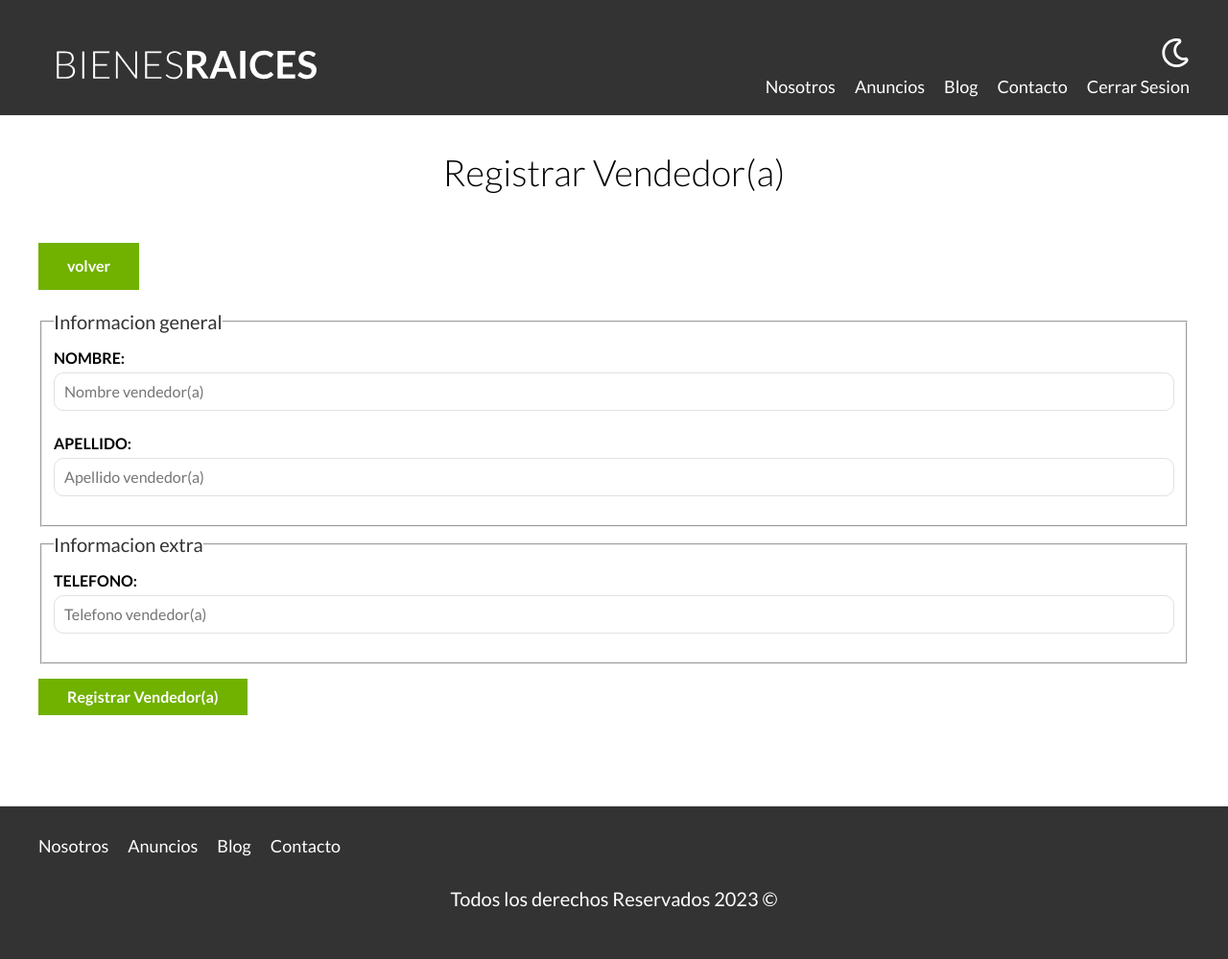
After one commit to luisChambilla20/Bienes-Raices, a PHP site: page /admin/vendedores/crear.php in a window 1280 px wide. The commit adds this page. Shown: the whole page at 96% size. Run offline with PHP 8.4, Linux system fonts and the light colour scheme; the visitor is signed in with stand-in values (Sample User, id 1).

Commit message:
Primera actualizacion

```diff
--- a/Class/ActiveRecord.php
+++ b/Class/ActiveRecord.php
@@ -40,6 +40,7 @@ class ActiveRecord
         $query .= " WHERE id = '";
         $query .= self::$db->escape_string($this->id) . "'";
         $query .= " LIMIT 1";
+
 
         $resultado = self::$db->query($query);
 
@@ -86,6 +87,7 @@ class ActiveRecord
             if ($columna === 'id') continue;
             $atributos[$columna] = $this->$columna;
         }
+
         return $atributos;
     }
 
--- a/Class/Vendedor.php
+++ b/Class/Vendedor.php
@@ -19,4 +19,21 @@ class Vendedor extends ActiveRecord
         $this->apellido = $arg['apellido'] ?? '';
         $this->telefono = $arg['telefono'] ?? '';
     }
+
+    public function validar()
+    {
+        if (!$this->nombre) {
+            self::$errores[] = "Debes añadir un nombre";
+        }
+        if (!$this->apellido) {
+            self::$errores[] = 'Debes añadir un apellido';
+        }
+        if (!preg_match('/[0-9]{10}/', $this->telefono)) {
+            self::$errores[] = 'Ingresa un numero de telefono valido';
+        }
+        if (!$this->telefono) {
+            self::$errores[] = 'El numero de telefono es obligatorio';
+        }
+        return self::$errores;
+    }
 }
--- a/admin/propiedades/actualizar.php
+++ b/admin/propiedades/actualizar.php
@@ -2,6 +2,7 @@
 require "../../includes/app.php";
 
 use App\Propiedad;
+use App\Vendedor;
 use Intervention\Image\ImageManagerStatic as Image;
 
 
@@ -16,8 +17,7 @@ if (!$id) {
 
 $propiedad = Propiedad::forId($id);
 
-$empleado = 'SELECT * FROM vendedores';
-$resultado  = mysqli_query($db, $empleado);
+$vendedores = Vendedor::all();
 
 $errores = Propiedad::getErrores();
 
--- /dev/null
+++ b/admin/vendedores/crear.php
@@ -0,0 +1,48 @@
+<?php
+require "../../includes/app.php";
+
+use App\Vendedor;
+
+autenticado();
+
+//OPTENER TODOS LOS VENDEDORES
+$vendedor = new Vendedor();
+$errores = Vendedor::getErrores();
+
+if ($_POST) {
+    $vendedor = new Vendedor($_POST['vendedor']);
+
+    $errores = $vendedor->validar();
+
+    if (empty($errores)) {
+        $vendedor->guardar();
+    }
+}
+
+
+
+
+incluirTemplate('header');
+?>
+<main class="contenedor seccion">
+    <h1>Registrar Vendedor(a)</h1>
+
+    <a href="../" class="boton boton-verde">volver</a>
+
+    <?php foreach ($errores as $error) : ?>
+        <div class="alerta error">
+            <?php echo $error; ?>
+        </div>
+    <?php endforeach; ?>
+
+    <form method="POST" action="./crear.php" class="formulario" enctype="multipart/form-data">
+
+        <?php include '../../includes/templates/formulario-vendedores.php' ?>
+
+        <input type="submit" value="Registrar Vendedor(a)" class="boton boton-verde">
+    </form>
+
+</main>
+<?php
+incluirTemplate('footer');
+?>
--- a/includes/funciones.php
+++ b/includes/funciones.php
@@ -32,3 +32,30 @@ function s($html): string
     $s = htmlspecialchars($html);
     return $s;
 }
+
+function verificarTipoEliminar($tipo)
+{
+    $todo = ['propiedad', 'vendedor'];
+    return in_array($tipo, $todo);
+}
+
+function enviarMensaje($caso)
+{
+    $mensaje = '';
+    switch ($caso) {
+        case 1:
+            $mensaje = 'Creado correctamente';
+            break;
+        case 2:
+            $mensaje = 'Actualizado correctamente';
+            break;
+        case 3:
+            $mensaje = 'Eliminado correctamente';
+            break;
+        default:
+            $mensaje = false;
+            break;
+    }
+
+    return $mensaje;
+}
--- /dev/null
+++ b/includes/templates/formulario-vendedores.php
@@ -0,0 +1,16 @@
+<fieldset>
+    <legend>Informacion general</legend>
+
+    <label for="nombre">Nombre:</label>
+    <input type="text" id="nombre" name="vendedor[nombre]" placeholder="Nombre vendedor(a)" value="<?php echo s($vendedor->nombre) ?>">
+
+    <label for="apellido">Apellido:</label>
+    <input type="text" id="apellido" name="vendedor[apellido]" placeholder="Apellido vendedor(a)" value="<?php echo s($vendedor->apellido) ?>">
+</fieldset>
+
+<fieldset>
+    <legend>Informacion extra</legend>
+
+    <label for="telefono">Telefono:</label>
+    <input type="number" id="telefono" name="vendedor[telefono]" placeholder="Telefono vendedor(a)" value="<?php echo s($vendedor->telefono) ?>">
+</fieldset>
--- a/includes/templates/formulario.php
+++ b/includes/templates/formulario.php
@@ -32,7 +32,7 @@
 
 <fieldset>
     <legend>Vendedor</legend>
-    <select name="propiedad[vendedor]" id="vendedor">
+    <select name="propiedad[vendedores_id]" id="vendedor">
         <option value=" ">-- SELECIONE -- </option>
         <?php foreach ($vendedores as $vendedor) : ?>
             <option <?php echo $propiedad->vendedores_id === $vendedor->id ? 'selected' : '' ?> value="<?php echo s($vendedor->id); ?>"><?php echo s($vendedor->nombre) . " " . s($vendedor->apellido); ?>
```
Also changed, not shown: admin/index.php (+66 -15 lines), admin/vendedores/actualizar.php (added, +59 -0 lines), imagenes/2fcd13cf1be9bbed1ec0dde4b2f71cf3.jpg (added), imagenes/83c256174a36c37da7d91f7a680b4e88.jpg (deleted), imagenes/ac7f02b1288e5e0e81b45bbd45c41f3d.jpg (added).
